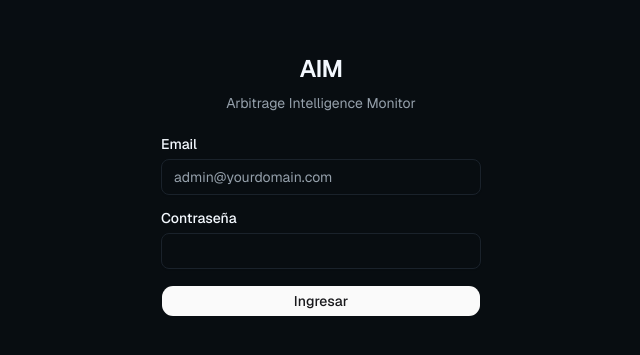
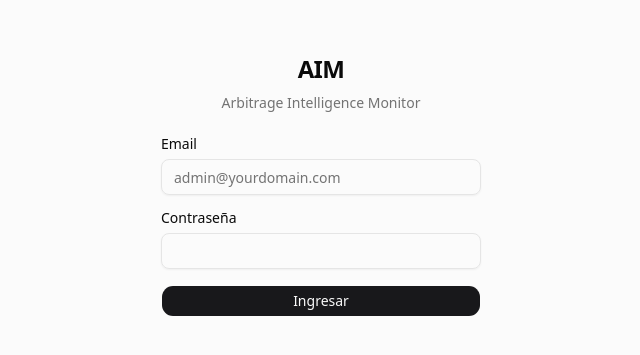
Before and after one commit to noemdb/crypto, a Next.js app: page /login in a window 1280 px wide. Shown: the part 215-570 px from the top of the page, without its empty margins (319-959 px from the left). Built offline with nearby package versions, Linux system fonts and the light colour scheme; no server answers.

Commit message:
debug: simplify root layout to isolate build error

```diff
--- a/app/layout.tsx
+++ b/app/layout.tsx
@@ -18,20 +18,9 @@ export default function RootLayout({
   children: React.ReactNode;
 }) {
   return (
-    <html
-      lang="es"
-      className={`${GeistSans.variable} ${GeistMono.variable}`}
-      suppressHydrationWarning
-    >
-      <body className="bg-background text-foreground antialiased">
-        <ThemeProvider
-          attribute="class"
-          defaultTheme="dark"
-          enableSystem
-          disableTransitionOnChange
-        >
-          {children}
-        </ThemeProvider>
+    <html lang="es">
+      <body className="antialiased">
+        {children}
       </body>
     </html>
   );
```
